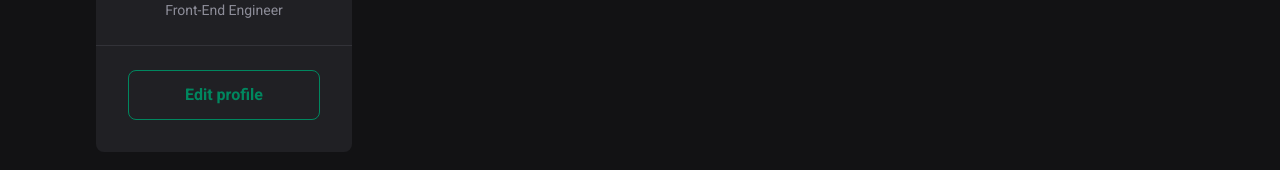
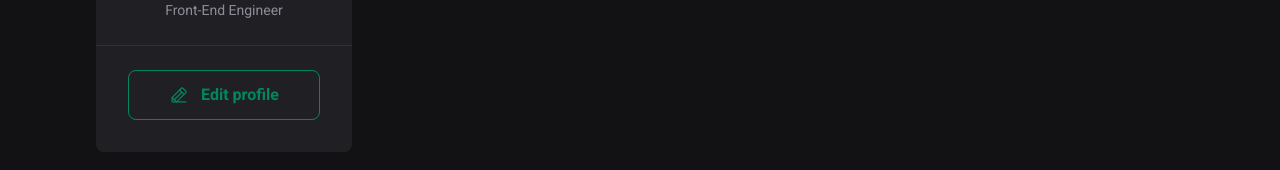
Before and after one commit to renatomarquesteles/ignite-01-reactjs-fundamentals, a React (Vite) app: page / in a window 1280 px wide. Shown: the part 253-423 px from the top of the page. Built offline with nearby package versions, Linux system fonts and the light colour scheme.

Commit message:
adds phosphor icons

```diff
--- a/package.json
+++ b/package.json
@@ -8,6 +8,7 @@
     "preview": "vite preview"
   },
   "dependencies": {
+    "phosphor-react": "^1.4.1",
     "react": "^18.0.0",
     "react-dom": "^18.0.0"
   },
--- a/src/components/Sidebar.jsx
+++ b/src/components/Sidebar.jsx
@@ -1,3 +1,5 @@
+import { PencilLine } from 'phosphor-react';
+
 import styles from './Sidebar.module.css';
 
 export function Sidebar() {
@@ -19,7 +21,10 @@
       </div>
 
       <footer>
-        <a href="#">Edit profile</a>
+        <a href="#">
+          <PencilLine size={20} />
+          Edit profile
+        </a>
       </footer>
     </aside>
   );
--- a/src/components/Sidebar.module.css
+++ b/src/components/Sidebar.module.css
@@ -55,4 +55,11 @@
   display: flex;
   align-items: center;
   justify-content: center;
+  gap: 0.75rem;
+  transition: color 0.2s, background-color 0.2s;
 }
+
+.sidebar footer a:hover {
+  background: var(--green-500);
+  color: var(--white);
+}
```
Also changed, not shown: 1 other file (tests, documents, lock files or other folders).
